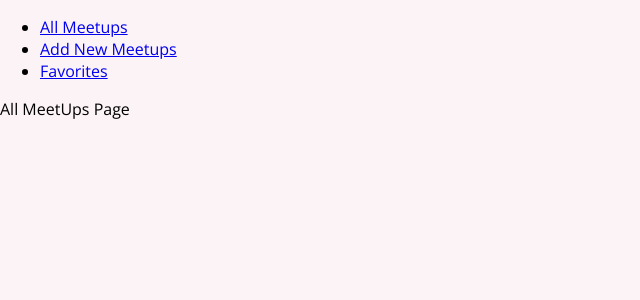
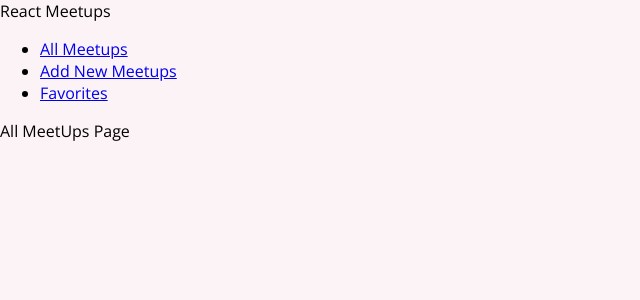
Before and after one commit to jenlee-tech/reactnexttest2, a React (Create React App) app: page / in a window 1280 px wide. Shown: the top 300 px of the page, without its empty margins (0-640 px from the left). Built offline with nearby package versions, Linux system fonts and the light colour scheme.

Commit message:
added a div

```diff
--- a/src/components/layout/MainNavigation.js
+++ b/src/components/layout/MainNavigation.js
@@ -4,6 +4,7 @@ import { Link } from "react-router-dom";
 function MainNavigation() {
   return (
     <header>
+      <div>React Meetups</div>
       <nav>
         <ul>
           <li>
```
